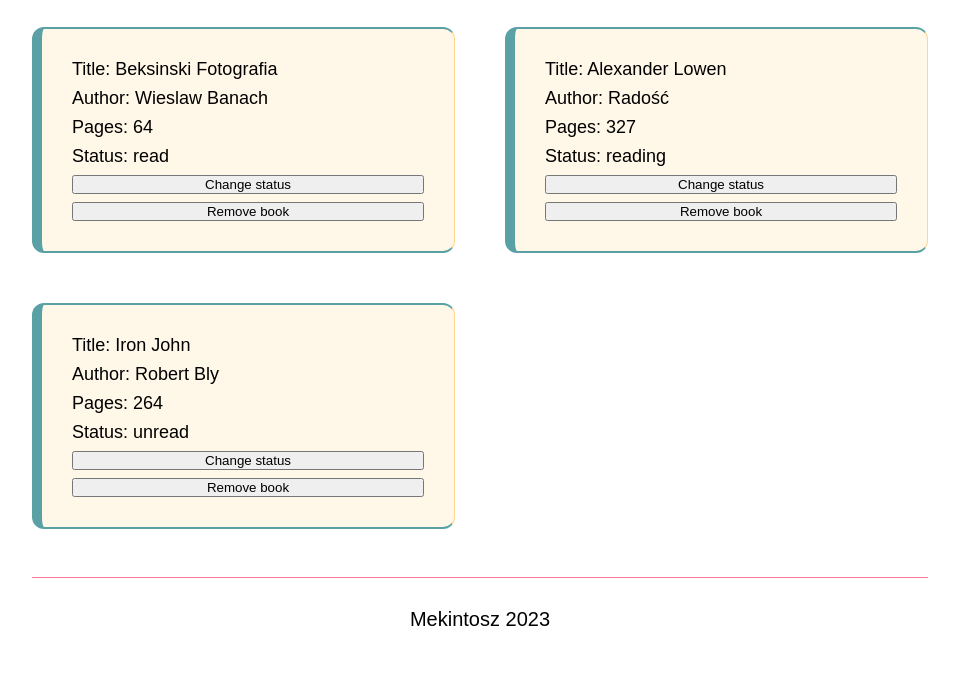
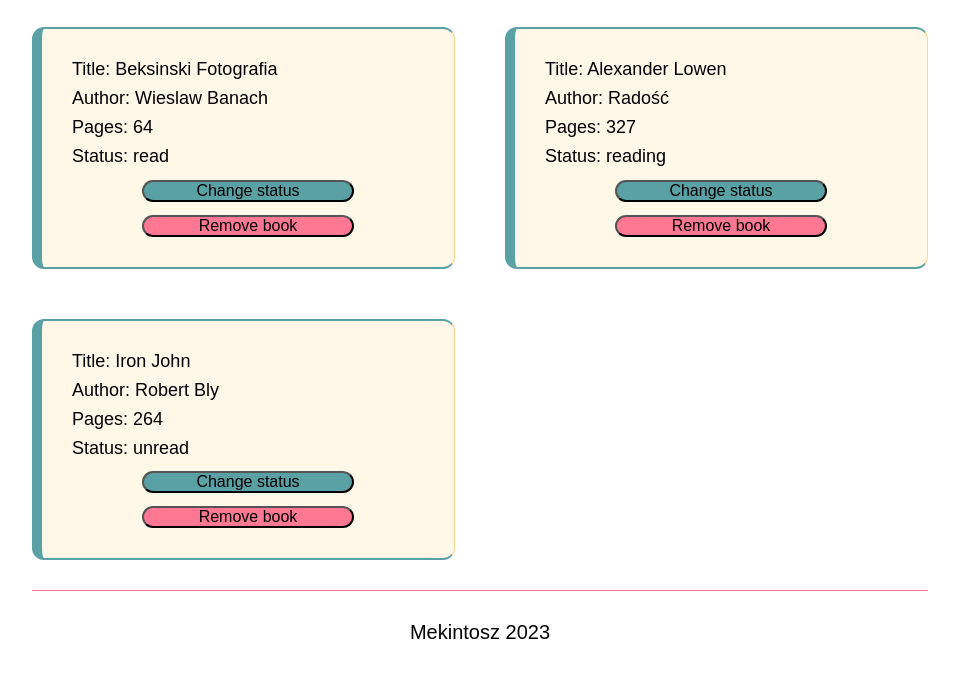
Before and after one commit to Mekintosz/library-project, a plain HTML site: page index.html in a window 1280 px wide. Shown: the part 139-813 px from the top of the page, without its empty margins (160-1119 px from the left). Drawn offline with Linux system fonts and the light colour scheme.

Commit message:
Buttons on card styling

```diff
--- a/script.js
+++ b/script.js
@@ -109,63 +109,7 @@ function createLibraryCards() {
     card.appendChild(pages);
     pages.appendChild(pagesText);
 
-    // const radioContainer = document.createElement('div');
-    // card.appendChild(radioContainer);
-    // radioContainer.setAttribute("class", "radio-container");
 
-    // const radioContainerRead = document.createElement('div');
-    // radioContainer.appendChild(radioContainerRead);
-    // radioContainerRead.setAttribute("class", "radio-div");
-
-    // const labelRead = document.createElement('label');
-    // labelRead.htmlFor = 'read';
-    // radioContainerRead.appendChild(labelRead);
-    // const textL1 = document.createTextNode("Read");
-    // labelRead.appendChild(textL1);
-
-    // const radioRead = document.createElement("input");
-    // radioRead.type = 'radio';
-    // radioRead.id = 'read';
-    // radioRead.value = 'read';
-    // radioRead.checked = book.status == 'read';
-    // radioRead.name = `${book.title}`;
-    // radioContainerRead.appendChild(radioRead);
-
-    // const radioContainerUnRead = document.createElement('div');
-    // radioContainer.appendChild(radioContainerUnRead);
-    // radioContainerUnRead.setAttribute("class", "radio-div");
-
-    // const labelUnRead = document.createElement('label');
-    // labelUnRead.htmlFor = 'unread';
-    // radioContainerUnRead.appendChild(labelUnRead);
-    // const textL2 = document.createTextNode("Unread");
-    // labelUnRead.appendChild(textL2);
-
-    // const radioUnRead = document.createElement("input");
-    // radioUnRead.type = 'radio';
-    // radioUnRead.id = 'unread';
-    // radioUnRead.value = 'unread';
-    // radioUnRead.checked = book.status == 'unread';
-    // radioUnRead.name = `${book.title}`;
-    // radioContainerUnRead.appendChild(radioUnRead);
-
-    // const radioContainerReading = document.createElement('div');
-    // radioContainer.appendChild(radioContainerReading);
-    // radioContainerReading.setAttribute("class", "radio-div");
-
-    // const labelReading = document.createElement('label')
-    // labelReading.htmlFor = 'reading';
-    // radioContainerReading.appendChild(labelReading);
-    // const textL3 = document.createTextNode("Reading");
-    // labelReading.appendChild(textL3);
-
-    // const radioReading = document.createElement("input");
-    // radioReading.type = 'radio';
-    // radioReading.id = 'reading';
-    // radioReading.value = 'reading';
-    // radioReading.checked = book.status == 'reading';
-    // radioReading.name = `${book.title}`;
-    // radioContainerReading.appendChild(radioReading);
     const status = document.createElement("p");
     const statusText = document.createTextNode(`Status:   ${book.status}`);
     card.appendChild(status);
@@ -173,11 +117,13 @@ function createLibraryCards() {
 
     const changeStatusButton = document.createElement("button");
     changeStatusButton.innerText = "Change status";
+    changeStatusButton.setAttribute("class", "change-status-button")
     card.appendChild(changeStatusButton);
     changeStatusButton.addEventListener("click", () => changeStatus(book.title, book.status));
 
     const removeButton = document.createElement("button");
     removeButton.innerText = "Remove book";
+    removeButton.setAttribute("class", "remove-button")
     card.appendChild(removeButton);
     removeButton.addEventListener("click", () => removeBook(book.title));
 
--- a/style.css
+++ b/style.css
@@ -77,6 +77,21 @@ header button {
 header button img {
   height: 1em;
   align-self: flex-end;
+}
+
+.change-status-button {
+  background-color: #59A1A5;
+}
+
+.remove-button {
+  background-color: #FF7893;
+}
+
+.change-status-button, .remove-button {
+  width: 60%;
+  border-radius: 100px;
+  margin: 0.3rem auto 0;
+  font-size: 1rem;
 }
 
 
```
